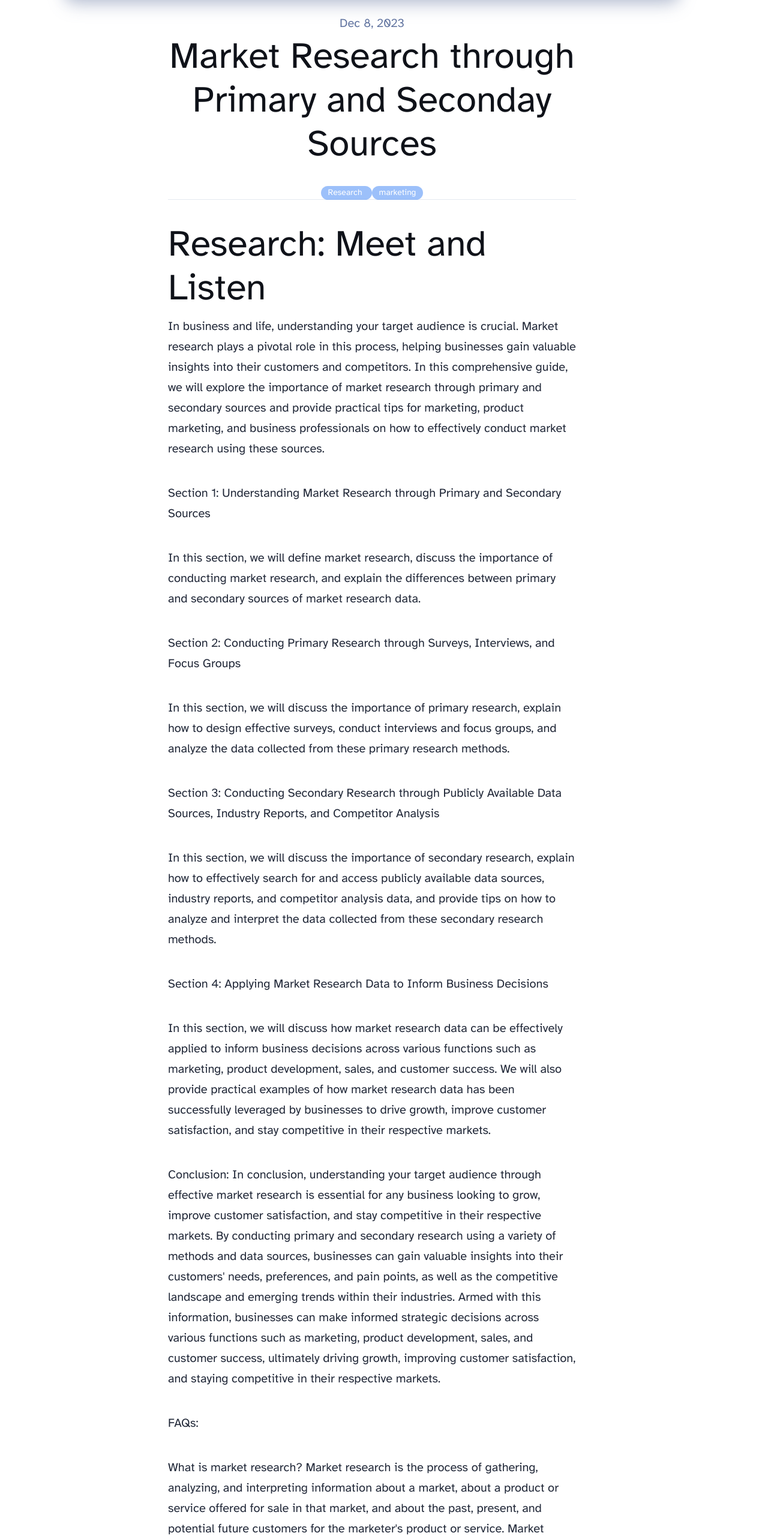
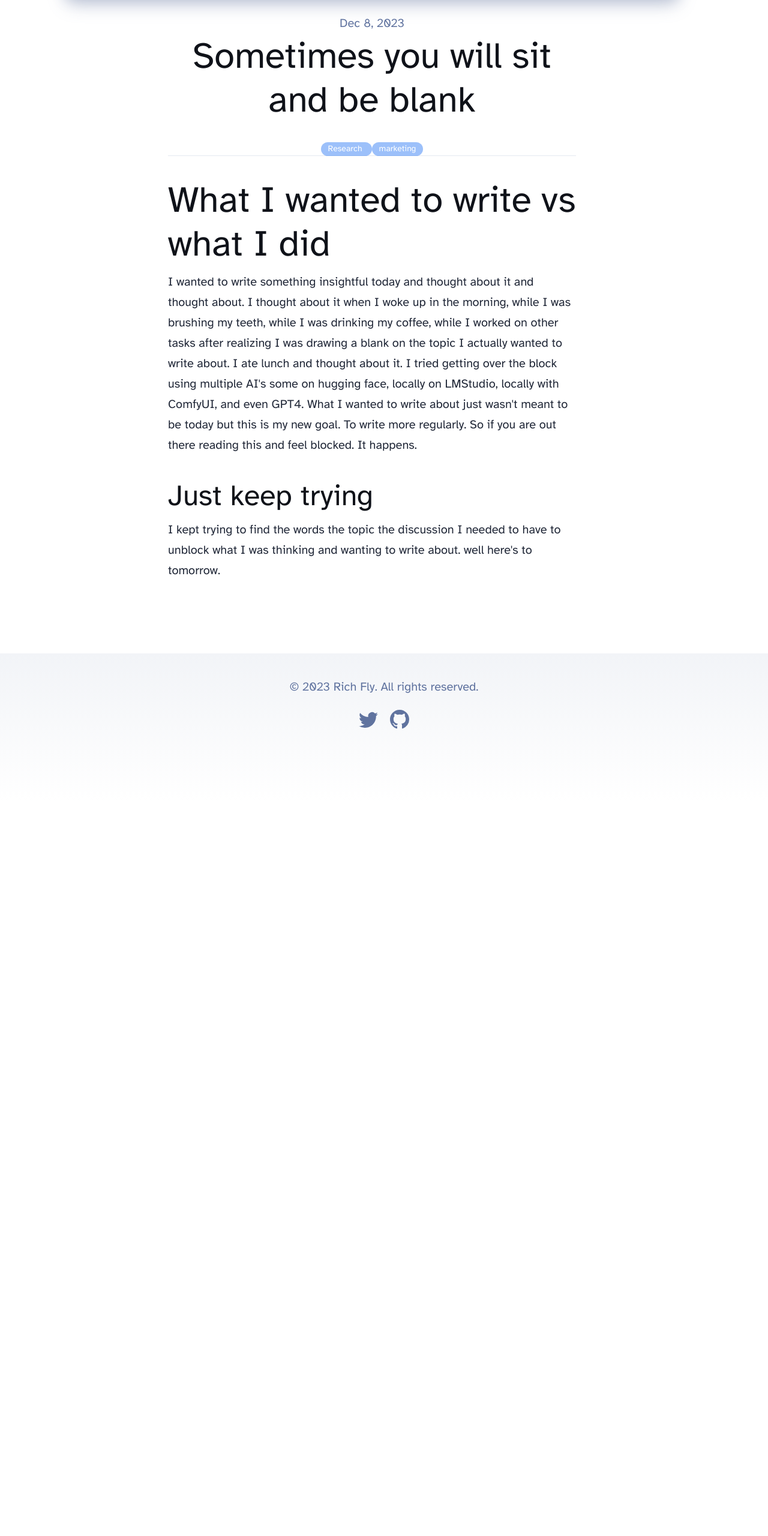
Before and after one commit to richfly/sleepy-singularity, an Astro site: page /blog/primary-secondary-sources in a window 1280 px wide. Shown: the part 846-3406 px from the top of the page at 60% size. After the commit the page ends 2181 px from the top, so only its background shows below. Built offline with nearby package versions, Linux system fonts and the light colour scheme; Astro itself is replaced by a stand-in of ours.

Commit message:
deploy change on the block

```diff
--- a/src/content/blog/primary-secondary-sources.mdx
+++ b/src/content/blog/primary-secondary-sources.mdx
@@ -1,70 +1,20 @@
 ---
-title: "Market Research through Primary and Seconday Sources"
+title: "Sometimes you will sit and be blank"
 description: "Understand Buyers and Users"
 pubDate: "Dec 08 2023"
 heroImage: "/blog-placeholder-6.jpeg"
 tags: ["Research", "marketing"]
 ---
 
-# Research: Meet and Listen
+# What I wanted to write vs what I did
 
-In business and life, understanding your target audience is crucial. Market research plays a pivotal role in this process,
-helping businesses gain valuable insights into their customers and competitors. In this comprehensive
-guide, we will explore the importance of market research through primary and secondary sources and provide practical tips for marketing,
-product marketing, and business professionals on how to effectively conduct market research using these sources.
+I wanted to write something insightful today and thought about it and thought about. I thought about it when I woke up in the morning,
+while I was brushing my teeth, while I was drinking my coffee, while I worked on other tasks after realizing I was drawing a blank on
+the topic I actually wanted to write about. I ate lunch and thought about it. I tried getting over the block using multiple AI's some
+on hugging face, locally on LMStudio, locally with ComfyUI, and even GPT4. What I wanted to write about just wasn't meant to be today
+but this is my new goal. To write more regularly. So if you are out there reading this and feel blocked. It happens.
 
-Section 1: Understanding Market Research through Primary and Secondary Sources
+## Just keep trying
 
-In this section, we will define market research, discuss the importance of conducting market research, and explain the
-differences between primary and secondary sources of market research data.
-
-Section 2: Conducting Primary Research through Surveys, Interviews, and Focus Groups
-
-In this section, we will discuss the importance of primary research, explain how to design effective surveys, conduct interviews
-and focus groups, and analyze the data collected from these primary research methods.
-
-Section 3: Conducting Secondary Research through Publicly Available Data Sources, Industry Reports, and Competitor Analysis
-
-In this section, we will discuss the importance of secondary research, explain how to effectively search for and access publicly
-available data sources, industry reports, and competitor analysis data, and provide tips on how to analyze and interpret the data
-collected from these secondary research methods.
-
-Section 4: Applying Market Research Data to Inform Business Decisions
-
-In this section, we will discuss how market research data can be effectively applied to inform business decisions across various functions
-such as marketing, product development, sales, and customer success. We will also provide practical examples of how market research data has
-been successfully leveraged by businesses to drive growth, improve customer satisfaction, and stay competitive in their respective markets.
-
-Conclusion:
-In conclusion, understanding your target audience through effective market research is essential for any business looking to grow,
-improve customer satisfaction, and stay competitive in their respective markets. By conducting primary and secondary research using
-a variety of methods and data sources, businesses can gain valuable insights into their customers' needs, preferences, and pain points,
-as well as the competitive landscape and emerging trends within their industries. Armed with this information, businesses can make
-informed strategic decisions across various functions such as marketing, product development, sales, and customer success, ultimately
-driving growth, improving customer satisfaction, and staying competitive in their respective markets.
-
-FAQs:
-
-What is market research?
-Market research is the process of gathering, analyzing, and interpreting information about a market, about a product or service offered for sale in
-that market, and about the past, present, and potential future customers for the marketer's product or service. Market research can be conducted using
-both primary and secondary research methods.
-
-Why is market research important?
-Market research is important because it helps businesses make informed strategic decisions based on accurate and reliable information
-about their target markets, their competitors, and their potential and existing customers. Market research can help businesses identify
-new opportunities for growth, improve customer satisfaction by understanding and addressing their needs and preferences, and stay competitive
-in their respective markets by keeping up with the latest trends, developments, and innovations within their industries.
-
-What are the differences between primary and secondary research methods?
-Primary research is original research that is conducted specifically for a particular business purpose or objective. Primary research methods
-include surveys, interviews, focus groups, observation, and experimentation. Primary research data is typically considered more reliable and
-accurate than secondary research data because it is collected directly from the source rather than being derived from existing sources.
-
-Secondary research is research that has already been conducted by other organizations or individuals for a particular business purpose or objective.
-Secondary research methods include literature reviews, industry reports, government publications, academic journals, trade associations, and commercial
-databases. Secondary research data is typically considered less reliable and accurate than primary research data because it is derived from existing
-sources rather than being collected directly from the source. However, secondary research can be a valuable source of information for businesses because
-it can provide insights into industry trends, market size and growth, customer demographics and psychographics, competitive landscape, and regulatory environment.
-Furthermore, secondary research can also serve as a starting point or foundation for primary research, helping businesses to identify key research
-questions, target audiences, and data sources for their primary research efforts.
+I kept trying to find the words the topic the discussion I needed to have to unblock what I was thinking and wanting to write about. well
+here's to tomorrow.
```
